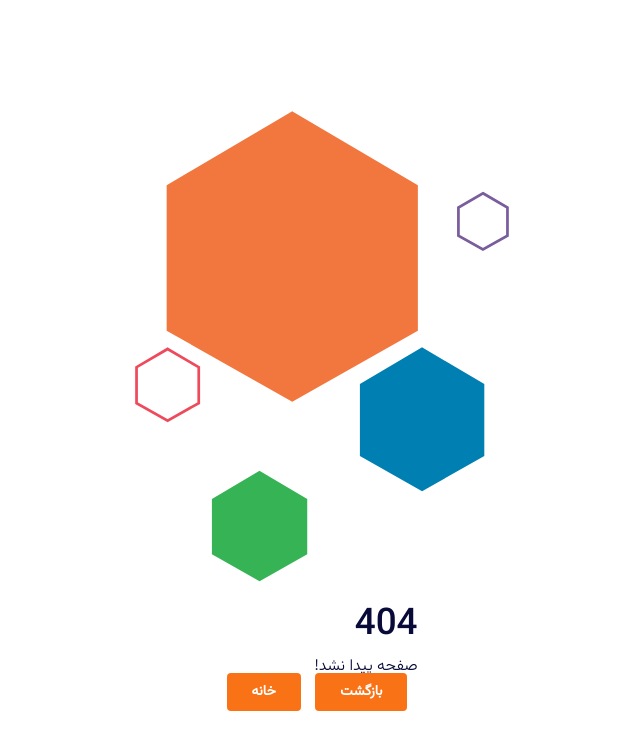
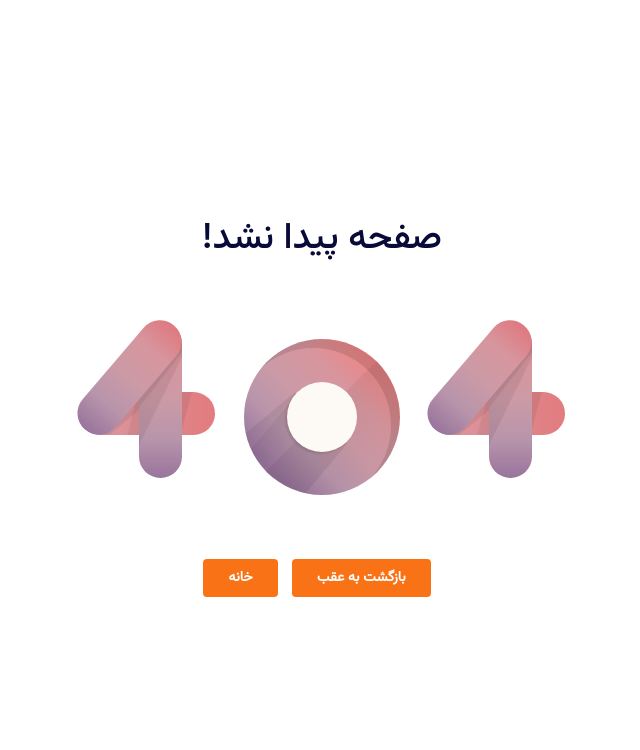
Before and after one commit to MuGhasemi/libraryProject, a Django app: page /1/ in a window 1280 px wide. Shown: the top 750 px of the page, without its empty margins (318-958 px from the left). Run offline with Django 4.2, Linux system fonts and the light colour scheme.

Commit message:
update 404 page

```diff
--- a/templates/media/partials/404.html
+++ b/templates/media/partials/404.html
@@ -7,82 +7,30 @@
         {% include 'partials/header.html' %}
     </head>
     <body>
+
         <div class="four-O-four">
-            <svg
-                width="380px"
-                height="500px"
-                viewBox="0 0 837 1045"
-                version="1.1"
-                xmlns="http://www.w3.org/2000/svg"
-                xmlns:xlink="http://www.w3.org/1999/xlink"
-                xmlns:sketch="http://www.bohemiancoding.com/sketch/ns"
+            <h1 class="f-o-f-heading">صفحه پیدا نشد!</h1>
+            <section class="error-container">
+                <span class="four"
+                    ><span class="screen-reader-text"></span></span
                 >
-                <g
-                    id="Page-1"
-                    stroke="none"
-                    stroke-width="1"
-                    fill="none"
-                    fill-rule="evenodd"
-                    sketch:type="MSPage"
+                <span class="zero"
+                    ><span class="screen-reader-text"></span></span
                 >
-                    <!-- blue  -->
-                    <path
-                        d="M353,9 L626.664028,170 L626.664028,487 L353,642 L79.3359724,487 L79.3359724,170 L353,9 Z"
-                        id="Polygon-1"
-                        stroke="#F2773F"
-                        fill="#F2773F"
-                        stroke-width="6"
-                        sketch:type="MSShapeGroup"
-                    ></path>
-                    <!-- red  -->
-                    <path
-                        d="M78.5,529 L147,569.186414 L147,648.311216 L78.5,687 L10,648.311216 L10,569.186414 L78.5,529 Z"
-                        id="Polygon-2"
-                        stroke="#EF4A5B"
-                        stroke-width="6"
-                        sketch:type="MSShapeGroup"
-                    ></path>
-                    <!-- NOTE perpule -->
-                    <path
-                        d="M773,186 L827,217.538705 L827,279.636651 L773,310 L719,279.636651 L719,217.538705 L773,186 Z"
-                        id="Polygon-3"
-                        stroke="#795D9C"
-                        stroke-width="6"
-                        sketch:type="MSShapeGroup"
-                    ></path>
-                    <!-- orange  -->
-                    <path
-                        d="M639,529 L773,607.846761 L773,763.091627 L639,839 L505,763.091627 L505,607.846761 L639,529 Z"
-                        id="Polygon-4"
-                        stroke="#007FB2"
-                        fill="#007FB2"
-                        stroke-width="6"
-                        sketch:type="MSShapeGroup"
-                    ></path>
-                    <path
-                        d="M281,801 L383,861.025276 L383,979.21169 L281,1037 L179,979.21169 L179,861.025276 L281,801 Z"
-                        id="Polygon-5"
-                        stroke="#36B455"
-                        fill="#36B455"
-                        stroke-width="6"
-                        sketch:type="MSShapeGroup"
-                    ></path>
-                </g>
-            </svg>
-            <div class="message-box">
-                <h1>404</h1>
-                <p>صفحه پیدا نشد!</p>
+                <span class="four"
+                    ><span class="screen-reader-text"></span></span
+                >
+            </section>
             <div class="buttons-con">
                 <div class="action-link-wrap">
                     <a
                         onclick="history.back(-1)"
                         class="link-button link-back-button"
-                            >بازگشت</a
+                        >بازگشت به عقب</a
                     >
                     <a href="{% url 'book:home' %}" class="link-button"> خانه </a>
                 </div>
             </div>
         </div>
-        </div>
     </body>
 </html>
```
Lines whose indentation alone changed are shown as unchanged.
